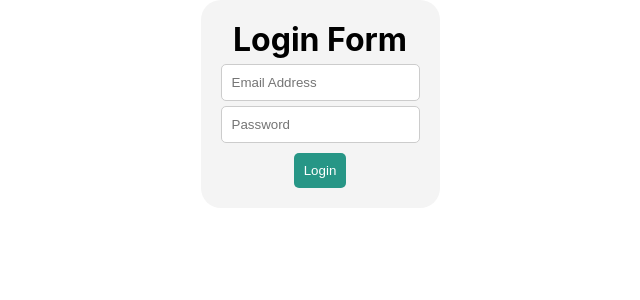
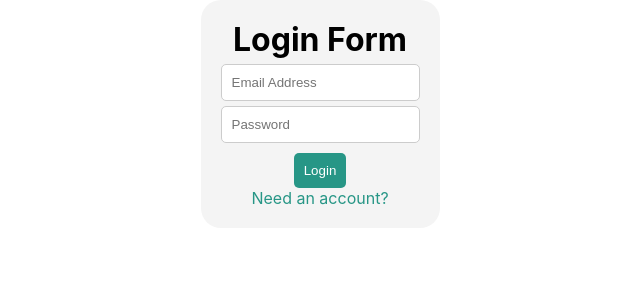
Before and after one commit to reyzacaloh/peers-frontend, a React (Create React App) app: page /login in a window 1280 px wide. Shown: the top 300 px of the page, without its empty margins (320-960 px from the left). Built offline with nearby package versions, Linux system fonts and the light colour scheme.

Commit message:
[GREEN] Add a link for Register

```diff
--- a/src/components/loginForm/LoginForm.jsx
+++ b/src/components/loginForm/LoginForm.jsx
@@ -2,7 +2,7 @@ import React from "react";
 import { useFormik } from "formik";
 import * as Yup from "yup";
 import axios from "axios";
-import { Form, Input, Label, Button, Error } from "./LoginFormStyle";
+import { Form, Input, Label, Button, Error, A } from "./LoginFormStyle";
 import { useNavigate } from 'react-router-dom';
 
 const LoginForm = () => {
@@ -62,7 +62,10 @@ const LoginForm = () => {
                     ) : (
                         "Login"
                     )}
-                </Button>
+                </Button><br/>
+
+                <A className="nav-link" to="/register">Need an account?</A>
+
             </Form>
         </div>
     )
--- a/src/components/loginForm/LoginFormStyle.js
+++ b/src/components/loginForm/LoginFormStyle.js
@@ -1,4 +1,5 @@
 import styled from "styled-components";
+import {Link} from "react-router-dom";
 
 export const Form = styled.form`
   background-color: #f4f4f4;
@@ -45,3 +46,7 @@ export const Error = styled.span`
   margin-top: 10px;
   border-radius: 5px;
 `;
+
+export const A = styled(Link)`
+  color: #279686;
+`;
```
